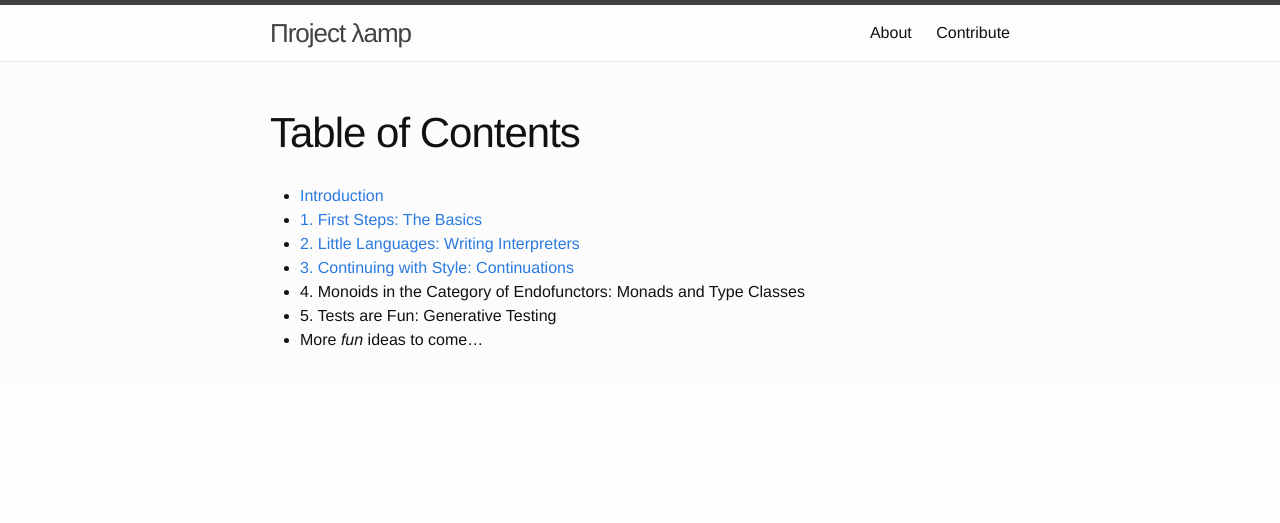
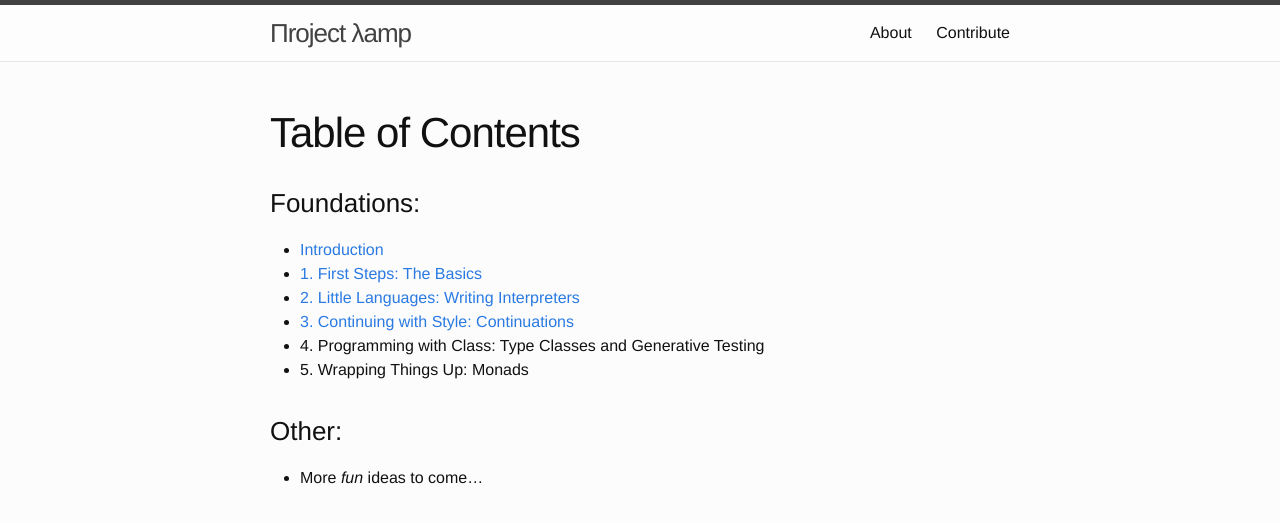
Before and after one commit to lazywithclass/project-lamp, a Jekyll site: the page built from website/index.md, in a window 1280 px wide. Shown: the top 523 px of the page. Built offline with Jekyll 4.4.1, drawn with Linux system fonts in a browser that asks for light colours.

Commit message:
added sections

```diff
--- a/website/_layouts/home.html
+++ b/website/_layouts/home.html
@@ -54,18 +54,26 @@
   </header>
 
   <div class="post-content">
+    <h3>Foundations:</h3>
     <ul>
   <li><a href="/introduction">Introduction</a></li>
   <li><a href="/chapter1">1. First Steps: The Basics</a></li>
   <li><a href="/chapter2">2. Little Languages: Writing Interpreters</a></li>
   <li><a href="/chapter3">3. Continuing with Style: Continuations</a></li>
-  <li>4. Monoids in the Category of Endofunctors: Monads and Type Classes</li>
-  <li>5. Tests are Fun: Generative Testing</li>
+  <li>4. Programming with Class: Type Classes and Generative Testing</li>
+  <li>5. Wrapping Things Up: Monads</li>
+
+    </ul>
+  </div>
+
+  <div class="post-content">
+    <h3>Other:</h3>
+    <ul>
   <li>More <em>fun</em> ideas to come…</li>
-</ul>
+    </ul>
+  </div>
 
 
-  </div>
 
 </article>
 
```
